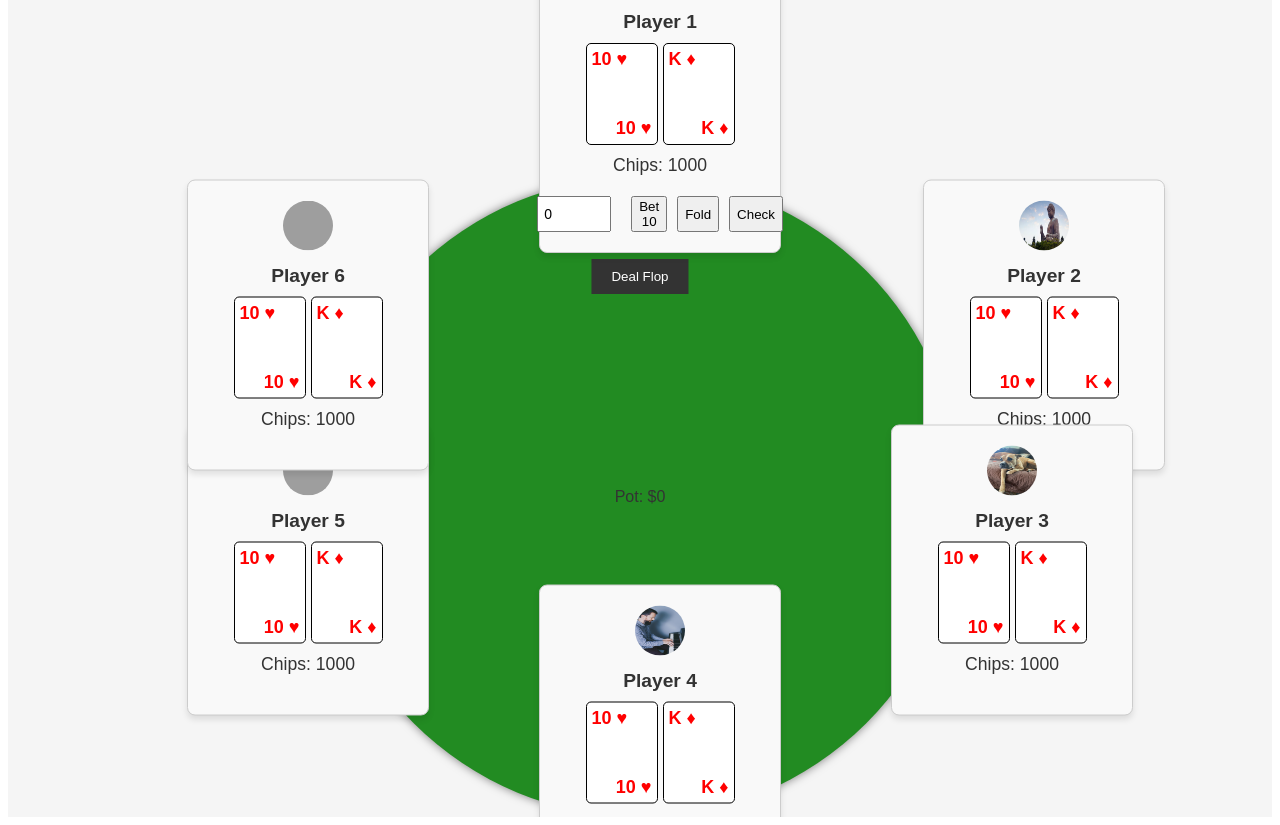
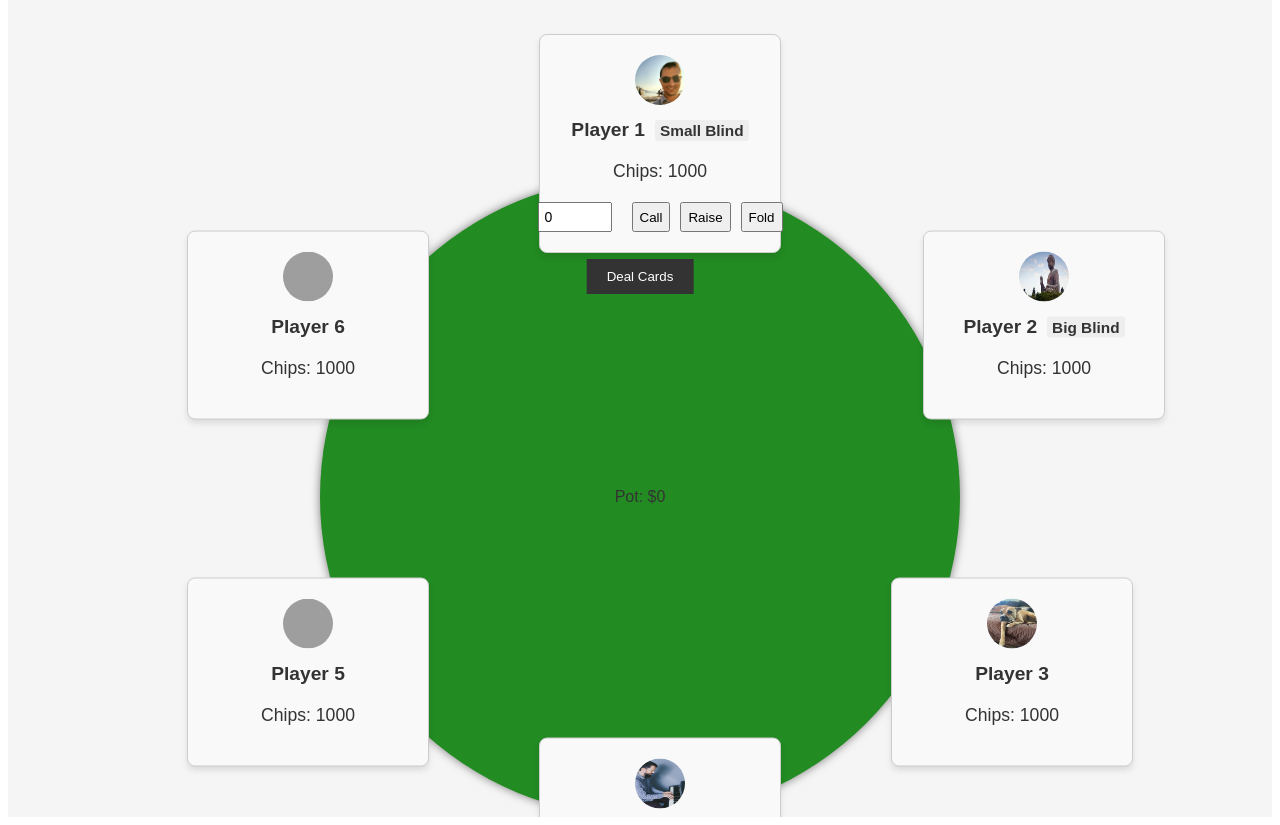
Before and after one commit to rpoole444/pokerGame, a React app: page / in a window 1280 px wide. Shown: the part 107-932 px from the top of the page. Built offline with nearby package versions, Linux system fonts and the light colour scheme; grey boxes are pictures that could not be loaded.

Commit message:
Refine Pot and player and bet amount functionality

```diff
--- a/src/components/App/App.js
+++ b/src/components/App/App.js
@@ -12,30 +12,12 @@ import user6 from '../assets/user-6.jpeg';
 
 
 const mockPlayers = [
-  { id: 1, name: "Player 1", chips: 1000, avatar: user1, hand: [
-      { suit: "HEARTS", value: "10" },
-      { suit: "DIAMONDS", value: "K" }
-    ] },
-  { id: 2, name: "Player 2", chips: 1000, avatar: user2, hand: [
-      { suit: "HEARTS", value: "10" },
-      { suit: "DIAMONDS", value: "K" }
-    ] },
-  { id: 3, name: "Player 3", chips: 1000, avatar: user3,hand: [
-      { suit: "HEARTS", value: "10" },
-      { suit: "DIAMONDS", value: "K" }
-    ] },
-  { id: 4, name: "Player 4", chips: 1000, avatar: user4, hand: [
-      { suit: "HEARTS", value: "10" },
-      { suit: "DIAMONDS", value: "K" }
-    ] },
-  { id: 5, name: "Player 5", chips: 1000, avatar: user5, hand: [
-      { suit: "HEARTS", value: "10" },
-      { suit: "DIAMONDS", value: "K" }
-    ] },
-  { id: 6, name: "Player 6", chips: 1000, avatar: user6, hand: [
-      { suit: "HEARTS", value: "10" },
-      { suit: "DIAMONDS", value: "K" }
-    ] },
+  { id: 1, name: "Player 1", chips: 1000, avatar: user1, hand: [] },
+  { id: 2, name: "Player 2", chips: 1000, avatar: user2, hand: [] },
+  { id: 3, name: "Player 3", chips: 1000, avatar: user3,hand: [] },
+  { id: 4, name: "Player 4", chips: 1000, avatar: user4, hand: [] },
+  { id: 5, name: "Player 5", chips: 1000, avatar: user5, hand: [] },
+  { id: 6, name: "Player 6", chips: 1000, avatar: user6, hand: [] },
 ]
 function App() {
   return (
--- a/src/components/Player/Player.css
+++ b/src/components/Player/Player.css
@@ -73,3 +73,12 @@
     margin-right: 10px;
     font-size: 14px;
 }
+
+.blind-tag,
+.folded-tag {
+    background-color: #eee;
+    margin-left: 10px;
+    padding: 2px 5px;
+    border-radius: 3px;
+    font-size: 0.8em;
+}
--- a/src/components/Player/Player.js
+++ b/src/components/Player/Player.js
@@ -3,9 +3,15 @@ import { useState } from 'react';
 import Card from "../Card/Card";
 import "./Player.css"
 
+const Player = ({ player, onBet, onFold, onCheck, isCurrentTurn, currentBet, isSmallBlind, isBigBlind }) => {
+    const [betAmount, setBetAmount] = useState(0);
 
-const Player = ({ player, onBet, onFold, onCheck, isCurrentTurn }) => {
-  const [betAmount, setBetAmount] = useState(0);
+    const playerBet = player.bet || 0;
+    const canBet = currentBet === 0 && playerBet === 0;
+    const canCheck = currentBet === 0 || currentBet === playerBet;
+    const canRaise = currentBet > playerBet;
+    const canCall = currentBet > playerBet;  // Removing the unnecessary condition here
+    const requiredCallAmount = currentBet - playerBet;
 
     const handleBet = (amount) => {
         onBet(player.id, amount);
@@ -27,6 +33,9 @@ const Player = ({ player, onBet, onFold, onCheck, isCurrentTurn }) => {
 
             <div className="player-name">
                 {player.name}
+                {isSmallBlind && <span className="blind-tag">Small Blind</span>}
+                {isBigBlind && <span className="blind-tag">Big Blind</span>}
+                {player.hasFolded && <span className="folded-tag">Folded</span>}
             </div>
 
             <div className="player-cards">
@@ -41,20 +50,21 @@ const Player = ({ player, onBet, onFold, onCheck, isCurrentTurn }) => {
 
             {isCurrentTurn && (
                 <div className="player-actions">
-          {/* ActionButtons component will go here */}
                     <input
                         type="number"
                         value={betAmount}
-            onChange={(e) => setBetAmount(e.target.value)}
-            placeholder="Bet Amount"
+                        onChange={(e) => setBetAmount(parseFloat(e.target.value))}
+                        placeholder="Amount"
                     />
-          <button onClick={() => handleBet(betAmount)}>Bet 10</button> {/* This is just an example; you might want to allow the user to specify an amount */}
+                    {canBet && <button onClick={() => handleBet(betAmount)}>Bet</button>}
+                    {canCheck && <button onClick={handleCheck}>Check</button>}
+                    {canCall && <button onClick={() => handleBet(requiredCallAmount)}>Call</button>}
+                    {canRaise && <button onClick={() => handleBet(requiredCallAmount + betAmount)}>Raise</button>}
                     <button onClick={handleFold}>Fold</button>
-          <button onClick={handleCheck}>Check</button>
                 </div>
             )}
         </div>
-  )
+    );
 }
 
 export default Player;
--- a/src/components/PokerTable/PokerTable.js
+++ b/src/components/PokerTable/PokerTable.js
@@ -8,11 +8,19 @@ const PokerTable = ({ mockPlayers }) => {
     console.log(mockPlayers)
   const [currentPot, setCurrentPot] = useState(0);
   const [currentTurn, setCurrentTurn] = useState(0); // Assuming the player ID starts from 0
+  const [currentBet, setCurrentBet] = useState(5)
+  const [playerBet, setPlayerBet] = useState(0)
   const [players, setPlayers] = useState(mockPlayers || []);
   const [deck, setDeck] = useState(shuffleDeck());
   const [communityCards, setCommunityCards] = useState([]);
 //   const [burnCards, setBurnCards] = useState([]);
   const [dealStage, setDealStage] = useState(0)
+
+  const [smallBlindPos, setSmallBlindPos] = useState(0);
+  const [bigBlindPos, setBigBlindPos] = useState(1);
+  const BIG_BLIND = 10;
+  const SMALL_BLIND = 5;
+
 
   function createDeck() {
     const suits = ["HEARTS", "DIAMONDS", "CLUBS", "SPADES"];
@@ -30,20 +38,38 @@ const PokerTable = ({ mockPlayers }) => {
   }
 
   function handleBet(playerId, amount) {
+    const betAmount = Number(amount);
     // Add the bet amount to the pot
-    setCurrentPot(prevPot => prevPot + amount);
+    setCurrentPot(prevPot => prevPot + betAmount);
 
-    // Deduct the bet amount from the player's chip stack
+    // Deduct the bet amount from the player's chip stack and update the player's current round bet
     const updatedPlayers = players.map(player => {
         if (player.id === playerId) {
-            return { ...player, chips: player.chips - amount };
+            const totalBetForThisRound = player.bet + betAmount;
+            return {
+                ...player,
+                chips: player.chips - betAmount,
+                bet: totalBetForThisRound
+            };
         }
         return player;
     });
+    setPlayers(updatedPlayers);
+
+    // Update the current bet if this bet is higher
+    if (amount > currentBet) {
+        setCurrentBet(amount);
+    }
 
     // Move to the next player's turn
-    setCurrentTurn((prevTurn) => (prevTurn + 1) % players.length);
+    let nextTurn = currentTurn;
+    do {
+        nextTurn = (nextTurn + 1) % players.length;
+    } while (players[nextTurn].hasFolded || players[nextTurn].bet === currentBet);
+    setCurrentTurn(nextTurn);
 }
+
+
 
 function handleFold(playerId) {
     // Mark the player as folded
@@ -71,6 +97,14 @@ function handleCheck() {
         case 0:  // Start of the game
             const shuffledDeck = shuffleDeck();
             setDeck(shuffledDeck);
+            handleBet(players[smallBlindPos].id, SMALL_BLIND);
+            handleBet(players[bigBlindPos].id, BIG_BLIND);
+
+            setCurrentBet(BIG_BLIND);  // After blinds are posted, set the current bet to BIG_BLIND
+
+            // Move the turn to the player after the big blind
+            setCurrentTurn((bigBlindPos + 1) % players.length);
+
 
             // Deal two cards to each player
             const updatedPlayers = players.map((player, index) => ({
@@ -107,6 +141,19 @@ function handleCheck() {
             break;
 
         default:  // Reset
+        if (dealStage === 4) {
+                let newSmallBlind = (smallBlindPos + 1) % players.length;
+                while (players[newSmallBlind].hasFolded) {
+                    newSmallBlind = (newSmallBlind + 1) % players.length;
+                }
+                let newBigBlind = (newSmallBlind + 1) % players.length;
+                while (players[newBigBlind].hasFolded) {
+                    newBigBlind = (newBigBlind + 1) % players.length;
+                }
+                setSmallBlindPos(newSmallBlind);
+                setBigBlindPos(newBigBlind);
+            }
+
             setDealStage(0);
             setCommunityCards([]);
             setPlayers(players.map(player => ({
@@ -131,6 +178,10 @@ function handleCheck() {
                 onFold={handleFold}
                 onCheck={handleCheck}
                 isCurrentTurn={players[currentTurn] && players[currentTurn].id === player.id}
+                isSmallBlind={player.id === players[smallBlindPos].id}
+                isBigBlind={player.id === players[bigBlindPos].id}
+                currentBet={currentBet}
+                playerBet={playerBet || 0}
             />
         ))}
 
@@ -141,7 +192,7 @@ function handleCheck() {
             <div className="current-pot">Pot: ${currentPot}</div>
         </div>
             <button onClick={dealCards} className="deal-flop-btn">
-                {dealStage === 0 ? 'Deal Flop' : dealStage === 1 ? 'Deal Turn' : dealStage === 2 ? 'Deal River' : 'Reset Table'}
+                {dealStage === 0 ? 'Deal Cards' : dealStage === 1 ? 'Deal Flop' : dealStage === 2 ? 'Deal Turn' : dealStage === 3 ? 'Deal River' :'Reset Table'}
             </button>
 
             {/* More table components like community cards, dealer button, pot, etc. */}
```
Lines whose indentation alone changed are shown as unchanged.
